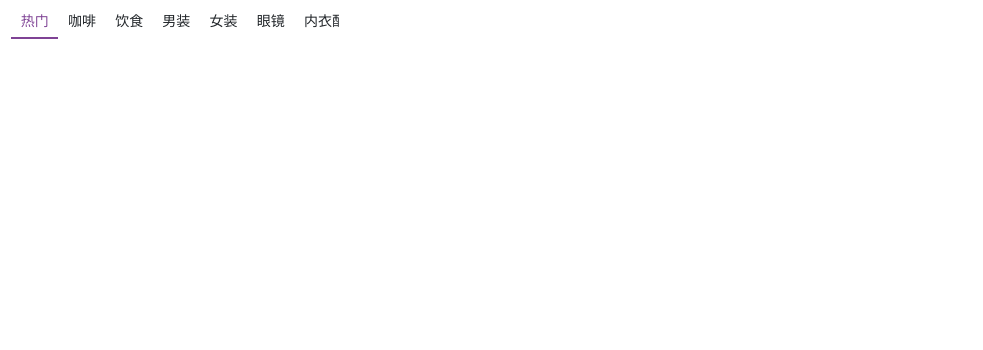
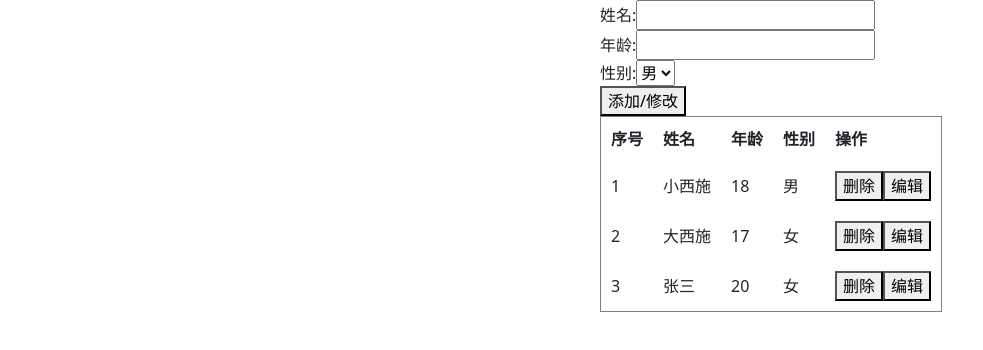
Before and after one commit to Study-assignment/Vue-03, a Vue app: page / in a window 1280 px wide. Shown: the top 350 px of the page, without its empty margins (0-983 px from the left). Built offline with nearby package versions, Linux system fonts and the light colour scheme; the HTML template or start-up script is replaced by a standard one.

Commit message:
完成了学生信息管理案例

```diff
--- a/src/App.vue
+++ b/src/App.vue
@@ -1,163 +1,129 @@
 <template>
-  <div class="wrap">
-    <div class="nav_left" id="navLeft">
-      <div class="nav_content">
-        <span :class="{active:item.first_id==page }" v-for="item in arr" :key="item.first_id" @click="page=item.first_id">{{item.first_name}}</span>
+  <div id="app">
+    <div>
+      <span>姓名:</span>
+      <input type="text" v-model.trim="name" />
     </div>
+    <div>
+      <span>年龄:</span>
+      <input type="number" v-model.trim="age" />
     </div>
-    <div class="down">
-      <i class="iconfont icon-xiajiantoubeifen gray"></i>
+    <div>
+      <span>性别:</span>
+      <select v-model="sex" >
+        <option value="男">男</option>
+        <option value="女">女</option>
+      </select>
+    </div>
+    <div>
+      <button @click="add">添加/修改</button>
+    </div>
+    <div>
+      <table
+        border="1"
+        cellpadding="10"
+        cellspacing="0"
+      >
+        <tr>
+          <th>序号</th>
+          <th>姓名</th>
+          <th>年龄</th>
+          <th>性别</th>
+          <th>操作</th>
+        </tr>
+        <tr v-for="item in peoples" :key="item.id">
+          <td>{{item.id}}</td>
+          <td>{{item.name}}</td>
+          <td>{{item.age}}</td>
+          <td>{{item.sex}}</td>
+          <td>
+            <button @click="remove(item.id)">删除</button>
+            <button @click="edit(item)">编辑</button>
+          </td>
+        </tr>
+      </table>
     </div>
   </div>
 </template>
-
 <script>
 export default {
-  data() {
-    return {
-      arr: [
+    data(){
+      return{
+        peoples:[
           {
-          first_id: "0",
-          first_name: "热门"
+            id:1,
+            name:'小西施',
+            age:18,
+            sex:'男'
           },
                {
-          first_id: "621",
-          first_name: "\u5496\u5561",
+            id:2,
+            name:'大西施',
+            age:17,
+            sex:'女'
           },
               {
-          first_id: "627",
-          first_name: "\u996e\u98df",
+            id:3,
+            name:'张三',
+            age:20,
+            sex:'女'
+          }
+        ],
+        name:'',
+        age:'',
+        sex:'男',
+        flag: true,
+        editId:0
+      }
     },
-        {
-          first_id: "279",
-          first_name: "\u7537\u88c5",
+    methods:{
+      //编辑确认前
+      edit(item){
+        this.flag=false
+        this.name = item.name
+        this.age = item.age
+        this.sex=item.sex
+        this.editId = item.id
       },
-        {
-          first_id: "294",
-          first_name: "\u5973\u88c5",
+      //添加和修改
+      add(){
+        if(!this.name ||!this.age) return alert('姓名或者年龄不能为空')
+         if(this.flag){
+          //正常添加
+         this.peoples.push({
+          id:this.peoples[0]?this.peoples[this.peoples.length-1].id+1:1,
+          name:this.name,
+          age:this.age,
+          sex:this.sex
+        })
+        this.name=''
+        this.age=''
+       }else{
+        //编辑
+        const index = this.peoples.findIndex(item=>this.editId==item.id)
+        this.peoples.splice(index,1,{
+          id:this.editId,
+          name:this.name,
+          age:this.age,
+          sex:this.sex
+        })
+        this.name=''
+        this.age=''
+        this.flag=true
+       }
       },
-        {
-          first_id: "122",
-          first_name: "\u773c\u955c",
-        },
-        {
-          first_id: "339",
-          first_name: "\u5185\u8863\u914d\u9970",
-        },
-        {
-          first_id: "391",
-          first_name: "\u6bcd\u5a74",
-        },
-        {
-          first_id: "35",
-          first_name: "\u978b\u9774",
-        },
-        {
-          first_id: "39",
-          first_name: "\u8fd0\u52a8",
-        },
-        {
-          first_id: "153",
-          first_name: "\u7bb1\u5305",
-        },
-        {
-          first_id: "119",
-          first_name: "\u7f8e\u5986\u4e2a\u62a4",
-        },
-        {
-          first_id: "355",
-          first_name: "\u5bb6\u7eba",
-        },
-        {
-          first_id: "51",
-          first_name: "\u9910\u53a8",
-        },
-        {
-          first_id: "334",
-          first_name: "\u7535\u5668",
-        },
-        {
-          first_id: "369",
-          first_name: "\u5bb6\u88c5",
-        },
-        {
-          first_id: "10",
-          first_name: "\u5bb6\u5177",
-        },
-        {
-          first_id: "223",
-          first_name: "\u6570\u7801",
-        },
-        {
-          first_id: "429",
-          first_name: "\u6c7d\u914d",
-        },
-        {
-          first_id: "546",
-          first_name: "\u5065\u5eb7\u4fdd\u5065",
-        },
-        {
-          first_id: "433",
-          first_name: "\u5b9a\u5236",
-        },
-      ],
-      page:0
-    };
-  },
+      //删除
+      remove(id){
+        const index = this.peoples.findIndex(item=>item.id==id)
+        this.peoples.splice(index,1)
+      }
+    }
 
-};
+}
 </script>
 
 <style>
-.wrap {
-  width: 100%;
-  display: flex;
-  margin: 0.2rem 0 0 0;
-  position: relative;
-}
-
-/*左侧的导航样式*/
-.nav_left {
-  width: 21.1875rem;
-  overflow: scroll;
-}
-
-.nav_left::-webkit-scrollbar {
-  display: none;
-}
-
-.nav_content {
-  white-space: nowrap;
-  padding: 0 0.7rem;
-}
-
-.nav_content span {
-  display: inline-block;
-  padding: 0.4rem 0.6rem;
-  font-size: 0.875rem;
-}
-
-.nav_content .active {
-  border-bottom: 2px solid #7f4395;
-  color: #7f4395;
-}
-
-.nav_left,
-.down {
-  float: left;
-}
-
-/*右侧导航部分*/
-.down {
-  flex: 1;
-  display: flex;
-  align-items: center;
-  justify-content: center;
-}
-
-.gray {
-  color: gray;
-  display: inline-block;
-  vertical-align: middle;
+    #app{
+      margin-left: 600px;
     }
 </style>
```
Also changed, not shown: src/13.导航切换案例.vue (added, +163 -0 lines). Lines whose indentation alone changed are shown as unchanged.
